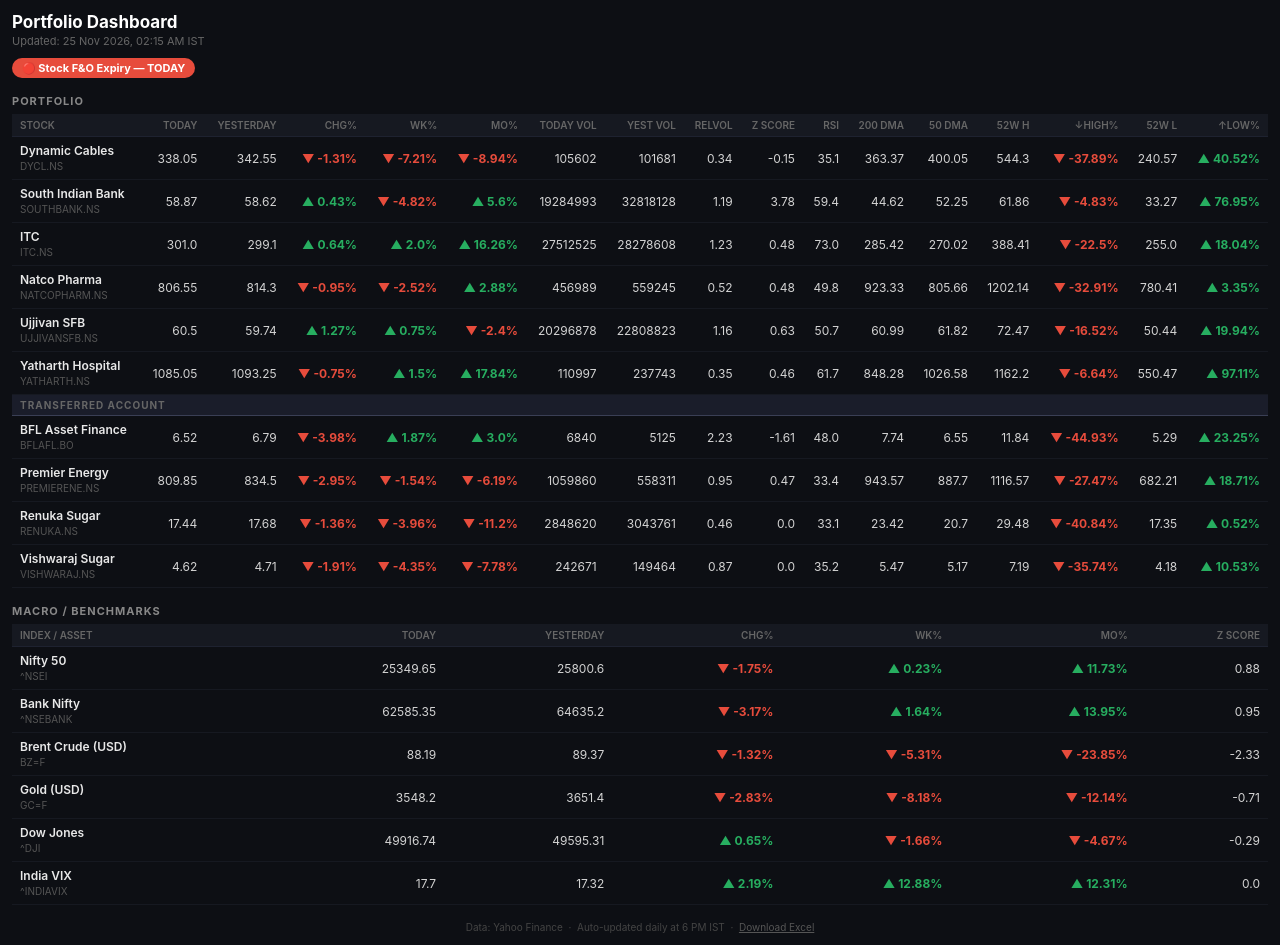
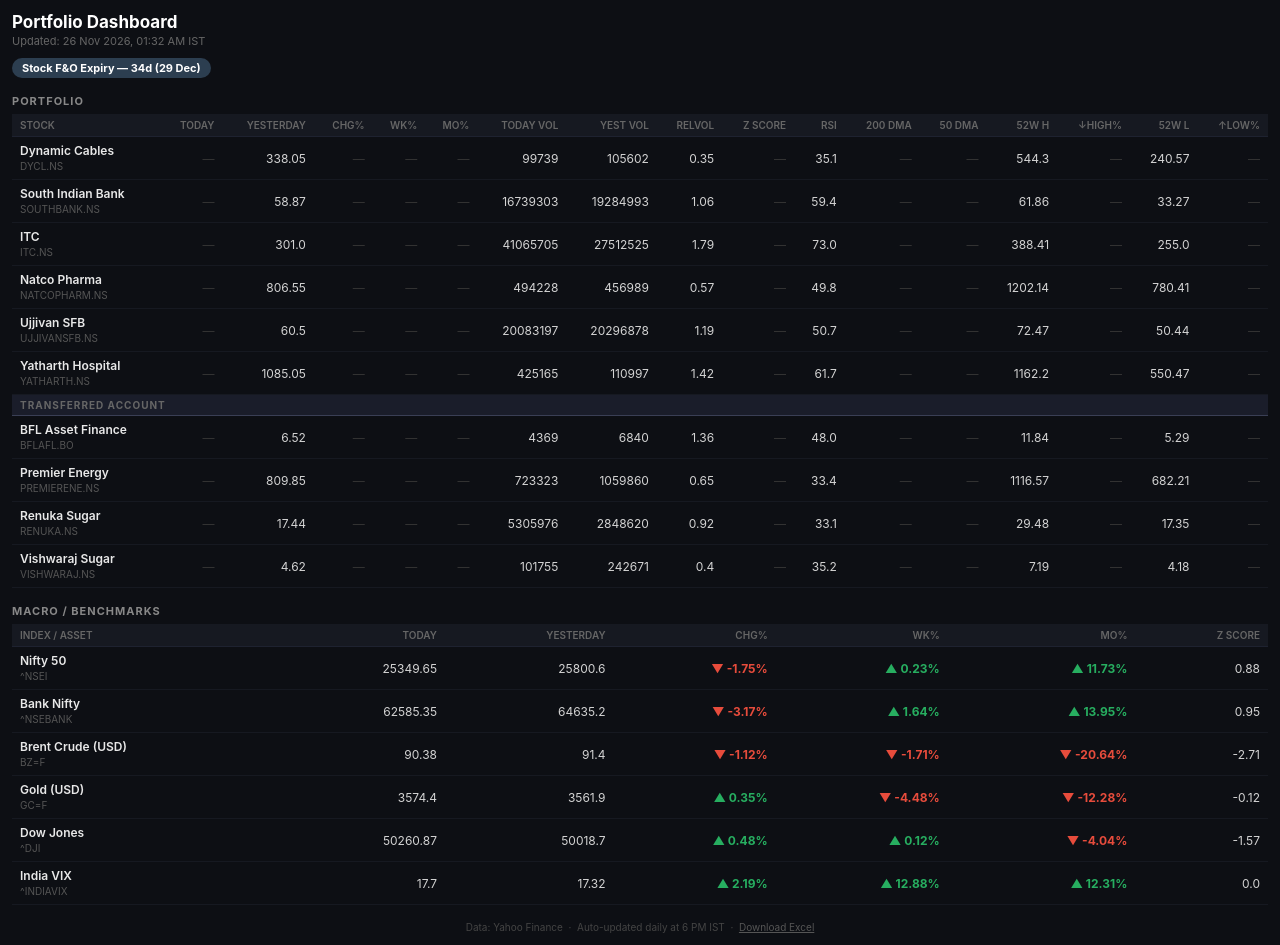
Before and after one commit to sams3011/portfolio-tracker, a plain HTML site: page docs/dashboard.html in a window 1280 px wide. Drawn offline with Linux system fonts and the light colour scheme.

Commit message:
chore: daily portfolio update 2026-11-25 [skip ci]

```diff
--- a/docs/dashboard.html
+++ b/docs/dashboard.html
@@ -39,9 +39,9 @@
 </head>
 <body>
   <h1>Portfolio Dashboard</h1>
-  <div class="sub">Updated: 25 Nov 2026, 02:15 AM IST</div>
+  <div class="sub">Updated: 26 Nov 2026, 01:32 AM IST</div>
 
-  <div class="expiry-bar"><span class="badge" style="background:#e74c3c">🔴 Stock F&O Expiry — TODAY</span>
+  <div class="expiry-bar"><span class="badge" style="background:#2c3e50">Stock F&O Expiry — 34d (29 Dec)</span>
 </div>
 
   <div class="sec">Portfolio</div>
@@ -56,106 +56,106 @@
     <tbody>
         <tr>
           <td class="sname">Dynamic Cables<br><small>DYCL.NS</small></td>
-          <td>338.05</td> <td>342.55</td> <td class="neg">▼&nbsp;-1.31%</td>
-          <td class="neg">▼&nbsp;-7.21%</td> <td class="neg">▼&nbsp;-8.94%</td>
-          <td>105602</td> <td>101681</td>
-          <td>0.34</td> <td>-0.15</td> <td>35.1</td>
-          <td>363.37</td> <td>400.05</td>
-          <td>544.3</td> <td class="neg">▼&nbsp;-37.89%</td>
-          <td>240.57</td> <td class="pos">▲&nbsp;40.52%</td>
+          <td class="na">—</td> <td>338.05</td> <td class="na">—</td>
+          <td class="na">—</td> <td class="na">—</td>
+          <td>99739</td> <td>105602</td>
+          <td>0.35</td> <td class="na">—</td> <td>35.1</td>
+          <td class="na">—</td> <td class="na">—</td>
+          <td>544.3</td> <td class="na">—</td>
+          <td>240.57</td> <td class="na">—</td>
         </tr>
         <tr>
           <td class="sname">South Indian Bank<br><small>SOUTHBANK.NS</small></td>
-          <td>58.87</td> <td>58.62</td> <td class="pos">▲&nbsp;0.43%</td>
-          <td class="neg">▼&nbsp;-4.82%</td> <td class="pos">▲&nbsp;5.6%</td>
-          <td>19284993</td> <td>32818128</td>
-          <td>1.19</td> <td>3.78</td> <td>59.4</td>
-          <td>44.62</td> <td>52.25</td>
-          <td>61.86</td> <td class="neg">▼&nbsp;-4.83%</td>
-          <td>33.27</td> <td class="pos">▲&nbsp;76.95%</td>
+          <td class="na">—</td> <td>58.87</td> <td class="na">—</td>
+          <td class="na">—</td> <td class="na">—</td>
+          <td>16739303</td> <td>19284993</td>
+          <td>1.06</td> <td class="na">—</td> <td>59.4</td>
+          <td class="na">—</td> <td class="na">—</td>
+          <td>61.86</td> <td class="na">—</td>
+          <td>33.27</td> <td class="na">—</td>
         </tr>
         <tr>
           <td class="sname">ITC<br><small>ITC.NS</small></td>
-          <td>301.0</td> <td>299.1</td> <td class="pos">▲&nbsp;0.64%</td>
-          <td class="pos">▲&nbsp;2.0%</td> <td class="pos">▲&nbsp;16.26%</td>
-          <td>27512525</td> <td>28278608</td>
-          <td>1.23</td> <td>0.48</td> <td>73.0</td>
-          <td>285.42</td> <td>270.02</td>
-          <td>388.41</td> <td class="neg">▼&nbsp;-22.5%</td>
-          <td>255.0</td> <td class="pos">▲&nbsp;18.04%</td>
+          <td class="na">—</td> <td>301.0</td> <td class="na">—</td>
+          <td class="na">—</td> <td class="na">—</td>
+          <td>41065705</td> <td>27512525</td>
+          <td>1.79</td> <td class="na">—</td> <td>73.0</td>
+          <td class="na">—</td> <td class="na">—</td>
+          <td>388.41</td> <td class="na">—</td>
+          <td>255.0</td> <td class="na">—</td>
         </tr>
         <tr>
           <td class="sname">Natco Pharma<br><small>NATCOPHARM.NS</small></td>
-          <td>806.55</td> <td>814.3</td> <td class="neg">▼&nbsp;-0.95%</td>
-          <td class="neg">▼&nbsp;-2.52%</td> <td class="pos">▲&nbsp;2.88%</td>
-          <td>456989</td> <td>559245</td>
-          <td>0.52</td> <td>0.48</td> <td>49.8</td>
-          <td>923.33</td> <td>805.66</td>
-          <td>1202.14</td> <td class="neg">▼&nbsp;-32.91%</td>
-          <td>780.41</td> <td class="pos">▲&nbsp;3.35%</td>
+          <td class="na">—</td> <td>806.55</td> <td class="na">—</td>
+          <td class="na">—</td> <td class="na">—</td>
+          <td>494228</td> <td>456989</td>
+          <td>0.57</td> <td class="na">—</td> <td>49.8</td>
+          <td class="na">—</td> <td class="na">—</td>
+          <td>1202.14</td> <td class="na">—</td>
+          <td>780.41</td> <td class="na">—</td>
         </tr>
         <tr>
           <td class="sname">Ujjivan SFB<br><small>UJJIVANSFB.NS</small></td>
-          <td>60.5</td> <td>59.74</td> <td class="pos">▲&nbsp;1.27%</td>
-          <td class="pos">▲&nbsp;0.75%</td> <td class="neg">▼&nbsp;-2.4%</td>
-          <td>20296878</td> <td>22808823</td>
-          <td>1.16</td> <td>0.63</td> <td>50.7</td>
-          <td>60.99</td> <td>61.82</td>
-          <td>72.47</td> <td class="neg">▼&nbsp;-16.52%</td>
-          <td>50.44</td> <td class="pos">▲&nbsp;19.94%</td>
+          <td class="na">—</td> <td>60.5</td> <td class="na">—</td>
+          <td class="na">—</td> <td class="na">—</td>
+          <td>20083197</td> <td>20296878</td>
+          <td>1.19</td> <td class="na">—</td> <td>50.7</td>
+          <td class="na">—</td> <td class="na">—</td>
+          <td>72.47</td> <td class="na">—</td>
+          <td>50.44</td> <td class="na">—</td>
         </tr>
         <tr>
           <td class="sname">Yatharth Hospital<br><small>YATHARTH.NS</small></td>
-          <td>1085.05</td> <td>1093.25</td> <td class="neg">▼&nbsp;-0.75%</td>
-          <td class="pos">▲&nbsp;1.5%</td> <td class="pos">▲&nbsp;17.84%</td>
-          <td>110997</td> <td>237743</td>
-          <td>0.35</td> <td>0.46</td> <td>61.7</td>
-          <td>848.28</td> <td>1026.58</td>
-          <td>1162.2</td> <td class="neg">▼&nbsp;-6.64%</td>
-          <td>550.47</td> <td class="pos">▲&nbsp;97.11%</td>
+          <td class="na">—</td> <td>1085.05</td> <td class="na">—</td>
+          <td class="na">—</td> <td class="na">—</td>
+          <td>425165</td> <td>110997</td>
+          <td>1.42</td> <td class="na">—</td> <td>61.7</td>
+          <td class="na">—</td> <td class="na">—</td>
+          <td>1162.2</td> <td class="na">—</td>
+          <td>550.47</td> <td class="na">—</td>
         </tr>
         <tr class="divider">
           <td colspan="17">Transferred Account</td>
         </tr>
         <tr>
           <td class="sname">BFL Asset Finance<br><small>BFLAFL.BO</small></td>
-          <td>6.52</td> <td>6.79</td> <td class="neg">▼&nbsp;-3.98%</td>
-          <td class="pos">▲&nbsp;1.87%</td> <td class="pos">▲&nbsp;3.0%</td>
-          <td>6840</td> <td>5125</td>
-          <td>2.23</td> <td>-1.61</td> <td>48.0</td>
-          <td>7.74</td> <td>6.55</td>
-          <td>11.84</td> <td class="neg">▼&nbsp;-44.93%</td>
-          <td>5.29</td> <td class="pos">▲&nbsp;23.25%</td>
+          <td class="na">—</td> <td>6.52</td> <td class="na">—</td>
+          <td class="na">—</td> <td class="na">—</td>
+          <td>4369</td> <td>6840</td>
+          <td>1.36</td> <td class="na">—</td> <td>48.0</td>
+          <td class="na">—</td> <td class="na">—</td>
+          <td>11.84</td> <td class="na">—</td>
+          <td>5.29</td> <td class="na">—</td>
         </tr>
         <tr>
           <td class="sname">Premier Energy<br><small>PREMIERENE.NS</small></td>
-          <td>809.85</td> <td>834.5</td> <td class="neg">▼&nbsp;-2.95%</td>
-          <td class="neg">▼&nbsp;-1.54%</td> <td class="neg">▼&nbsp;-6.19%</td>
-          <td>1059860</td> <td>558311</td>
-          <td>0.95</td> <td>0.47</td> <td>33.4</td>
-          <td>943.57</td> <td>887.7</td>
-          <td>1116.57</td> <td class="neg">▼&nbsp;-27.47%</td>
-          <td>682.21</td> <td class="pos">▲&nbsp;18.71%</td>
+          <td class="na">—</td> <td>809.85</td> <td class="na">—</td>
+          <td class="na">—</td> <td class="na">—</td>
+          <td>723323</td> <td>1059860</td>
+          <td>0.65</td> <td class="na">—</td> <td>33.4</td>
+          <td class="na">—</td> <td class="na">—</td>
+          <td>1116.57</td> <td class="na">—</td>
+          <td>682.21</td> <td class="na">—</td>
         </tr>
         <tr>
           <td class="sname">Renuka Sugar<br><small>RENUKA.NS</small></td>
-          <td>17.44</td> <td>17.68</td> <td class="neg">▼&nbsp;-1.36%</td>
-          <td class="neg">▼&nbsp;-3.96%</td> <td class="neg">▼&nbsp;-11.2%</td>
-          <td>2848620</td> <td>3043761</td>
-          <td>0.46</td> <td>0.0</td> <td>33.1</td>
-          <td>23.42</td> <td>20.7</td>
-          <td>29.48</td> <td class="neg">▼&nbsp;-40.84%</td>
-          <td>17.35</td> <td class="pos">▲&nbsp;0.52%</td>
+          <td class="na">—</td> <td>17.44</td> <td class="na">—</td>
+          <td class="na">—</td> <td class="na">—</td>
+          <td>5305976</td> <td>2848620</td>
+          <td>0.92</td> <td class="na">—</td> <td>33.1</td>
+          <td class="na">—</td> <td class="na">—</td>
+          <td>29.48</td> <td class="na">—</td>
+          <td>17.35</td> <td class="na">—</td>
         </tr>
         <tr>
           <td class="sname">Vishwaraj Sugar<br><small>VISHWARAJ.NS</small></td>
-          <td>4.62</td> <td>4.71</td> <td class="neg">▼&nbsp;-1.91%</td>
-          <td class="neg">▼&nbsp;-4.35%</td> <td class="neg">▼&nbsp;-7.78%</td>
-          <td>242671</td> <td>149464</td>
-          <td>0.87</td> <td>0.0</td> <td>35.2</td>
-          <td>5.47</td> <td>5.17</td>
-          <td>7.19</td> <td class="neg">▼&nbsp;-35.74%</td>
-          <td>4.18</td> <td class="pos">▲&nbsp;10.53%</td>
+          <td class="na">—</td> <td>4.62</td> <td class="na">—</td>
+          <td class="na">—</td> <td class="na">—</td>
+          <td>101755</td> <td>242671</td>
+          <td>0.4</td> <td class="na">—</td> <td>35.2</td>
+          <td class="na">—</td> <td class="na">—</td>
+          <td>7.19</td> <td class="na">—</td>
+          <td>4.18</td> <td class="na">—</td>
         </tr></tbody>
   </table></div>
 
@@ -180,21 +180,21 @@
         </tr>
         <tr>
           <td class="sname">Brent Crude (USD)<br><small>BZ=F</small></td>
-          <td>88.19</td> <td>89.37</td> <td class="neg">▼&nbsp;-1.32%</td>
-          <td class="neg">▼&nbsp;-5.31%</td> <td class="neg">▼&nbsp;-23.85%</td>
-          <td>-2.33</td>
+          <td>90.38</td> <td>91.4</td> <td class="neg">▼&nbsp;-1.12%</td>
+          <td class="neg">▼&nbsp;-1.71%</td> <td class="neg">▼&nbsp;-20.64%</td>
+          <td>-2.71</td>
         </tr>
         <tr>
           <td class="sname">Gold (USD)<br><small>GC=F</small></td>
-          <td>3548.2</td> <td>3651.4</td> <td class="neg">▼&nbsp;-2.83%</td>
-          <td class="neg">▼&nbsp;-8.18%</td> <td class="neg">▼&nbsp;-12.14%</td>
-          <td>-0.71</td>
+          <td>3574.4</td> <td>3561.9</td> <td class="pos">▲&nbsp;0.35%</td>
+          <td class="neg">▼&nbsp;-4.48%</td> <td class="neg">▼&nbsp;-12.28%</td>
+          <td>-0.12</td>
         </tr>
         <tr>
           <td class="sname">Dow Jones<br><small>^DJI</small></td>
-          <td>49916.74</td> <td>49595.31</td> <td class="pos">▲&nbsp;0.65%</td>
-          <td class="neg">▼&nbsp;-1.66%</td> <td class="neg">▼&nbsp;-4.67%</td>
-          <td>-0.29</td>
+          <td>50260.87</td> <td>50018.7</td> <td class="pos">▲&nbsp;0.48%</td>
+          <td class="pos">▲&nbsp;0.12%</td> <td class="neg">▼&nbsp;-4.04%</td>
+          <td>-1.57</td>
         </tr>
         <tr>
           <td class="sname">India VIX<br><small>^INDIAVIX</small></td>
```
Also changed, not shown: 1 other file.
